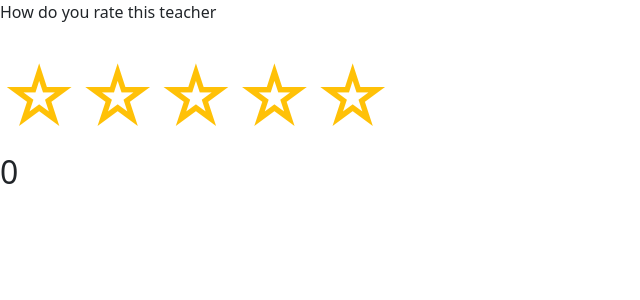
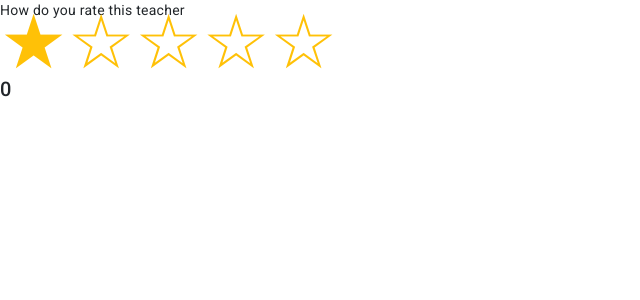
Before and after one commit to Rate-The-Instructor/RateTheInstructor, an Angular app in the folder frontend/: page / in a window 1280 px wide. Shown: the top 300 px of the page, without its empty margins (0-640 px from the left). Built offline with nearby package versions, Linux system fonts and the light colour scheme; a web font is replaced by a local one.

Commit message:
angular-material

```diff
--- a/frontend/angular.json
+++ b/frontend/angular.json
@@ -25,6 +25,7 @@
               "src/assets"
             ],
             "styles": [
+              "@angular/material/prebuilt-themes/purple-green.css",
               "node_modules/bootstrap/dist/css/bootstrap.min.css",
               "src/styles.css"
             ],
@@ -88,6 +89,7 @@
               "src/assets"
             ],
             "styles": [
+              "@angular/material/prebuilt-themes/purple-green.css",
               "src/styles.css"
             ],
             "scripts": []
--- a/frontend/package.json
+++ b/frontend/package.json
@@ -11,10 +11,12 @@
   "private": true,
   "dependencies": {
     "@angular/animations": "^15.0.0",
+    "@angular/cdk": "^15.1.4",
     "@angular/common": "^15.0.0",
     "@angular/compiler": "^15.0.0",
     "@angular/core": "^15.0.0",
     "@angular/forms": "^15.0.0",
+    "@angular/material": "^15.1.4",
     "@angular/platform-browser": "^15.0.0",
     "@angular/platform-browser-dynamic": "^15.0.0",
     "@angular/router": "^15.0.0",
--- a/frontend/src/app/app.module.ts
+++ b/frontend/src/app/app.module.ts
@@ -8,9 +8,10 @@ import { SignupComponent } from './components/signup/signup.component';
 import { NgbModule } from '@ng-bootstrap/ng-bootstrap';
 import { RatingSystemComponent } from './components/rating-system/rating-system.component';
 import { ReactiveFormsModule } from '@angular/forms';
+import { BrowserAnimationsModule } from '@angular/platform-browser/animations';
 
 @NgModule({
-  imports: [BrowserModule, AppRoutingModule, ReactiveFormsModule, FormsModule, NgbModule],
+  imports: [BrowserModule, AppRoutingModule, ReactiveFormsModule, FormsModule, NgbModule, BrowserAnimationsModule],
   declarations: [AppComponent, SignupComponent, RatingSystemComponent],
   providers: [],
   bootstrap: [AppComponent],
--- a/frontend/src/styles.css
+++ b/frontend/src/styles.css
@@ -11,3 +11,6 @@ html {
   width: 100%;
   font-family: 'Poppins';
 }
+
+html, body { height: 100%; }
+body { margin: 0; font-family: Roboto, "Helvetica Neue", sans-serif; }
```
Also changed, not shown: 1 other file (tests, documents, lock files or other folders).
